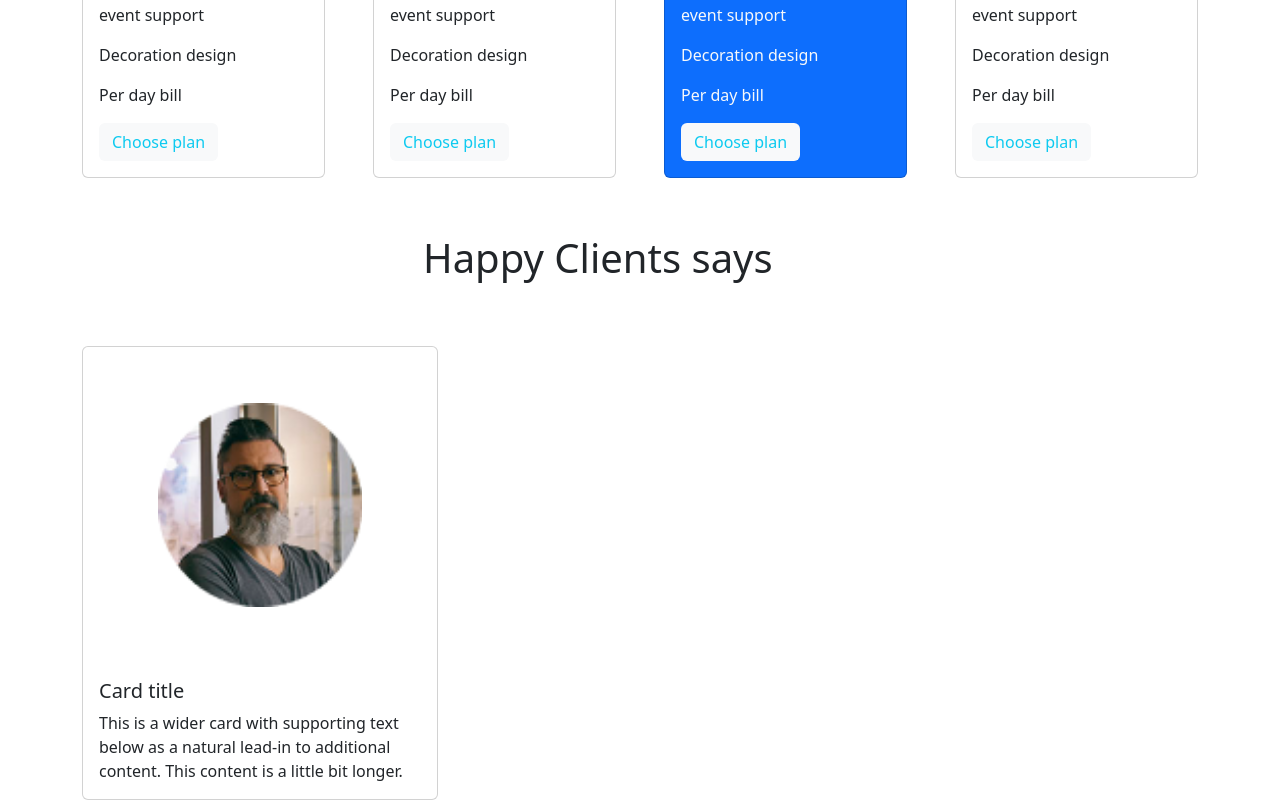
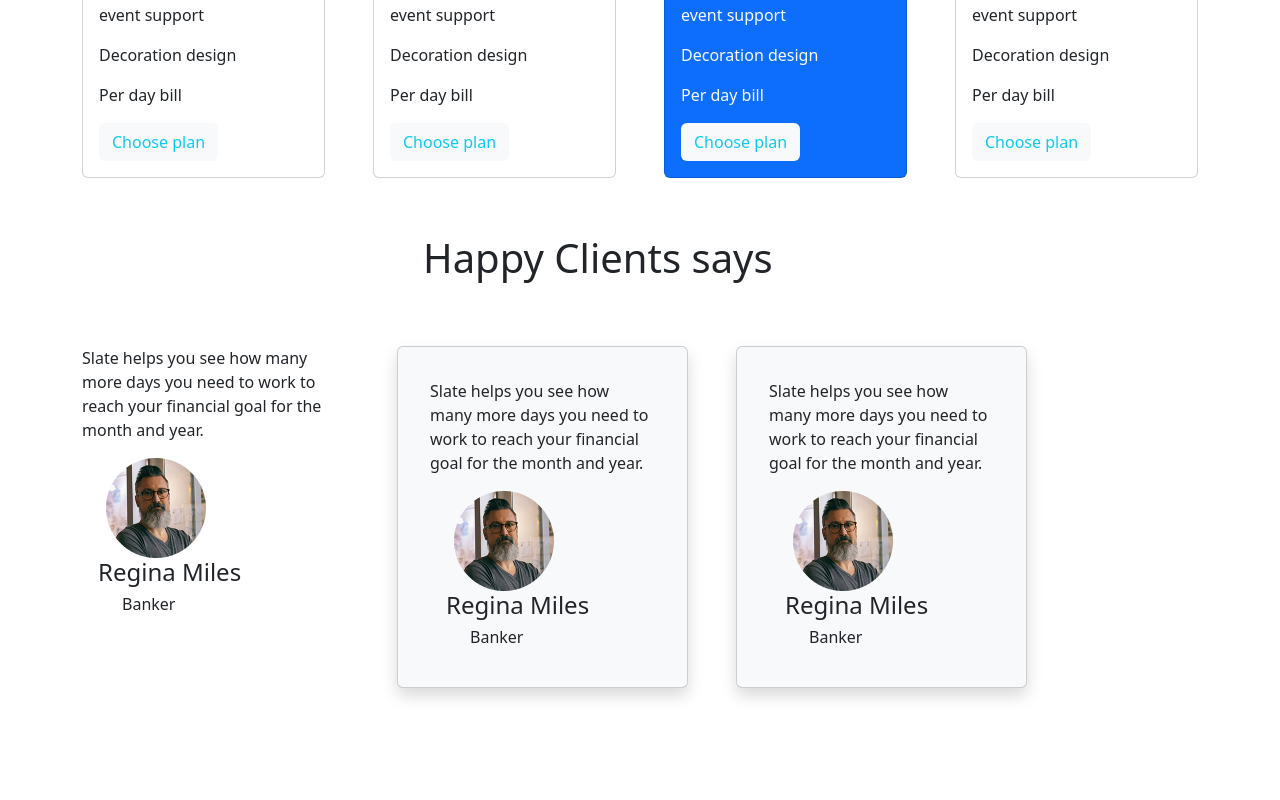
Before and after one commit to Torabarnob203311003/convo-center, a plain HTML site: page index.html in a window 1280 px wide. Shown: the part 1451-2251 px from the top of the page. After the commit the page ends 2187 px from the top, so only its background shows below. Drawn offline with nearby package versions, Linux system fonts and the light colour scheme.

Commit message:
cards again

```diff
--- a/index.html
+++ b/index.html
@@ -229,28 +229,69 @@
 
                             </div>
 
+                            <div>
+
+
+                                <div class="container ">
+                                    <div class="row row-cols-1 row-cols-md-4 g-5   ">
+                                        <div class="col  gx-5 ">
+                                            <div class="card-body  ">
+
+                                                <p class="card-text ">Slate helps you see how
+                                                    many more days you need
+                                                    to work to reach your financial
+                                                    goal for the month and year.</p>
+                                                <img src="images/person 1.png" class="ps-4" alt="">
+                                                <h4 class="ps-3">Regina Miles</h4>
+                                                <h6 class="ps-4 ms-3">Banker</h6>
+
+
+                                            </div>
 
 
 
-                            <div class="container">
+                                            </div>
+                                            <div class="card shadow p-3 mb-5 bg-body-tertiary rounded ms-5 ">
+
+                                                <div class="card-body ">
+
+                                                    <p class="card-text ">Slate helps you see how
+                                                    many more days you need
+                                                    to work to reach your financial
+                                                    goal for the month and year.</p>
+                                                    <img src="images/person 1.png" class="ps-4" alt="">
+                                                    <h4 class="ps-3">Regina Miles</h4>
+                                                    <h6 class="ps-4 ms-3">Banker</h6>
 
 
-                                <div class="row row-cols-1 row-cols-md-3 g-4">
-                                    <div class="col">
-                                        <div class="card h-100">
-                                            <img src="images/person 1.png" class="card-img-top mx-auto mt-5 mb-5 p-2 " style="width: 220px">
-                                            <div class="card-body">
-                                                <h5 class="card-title     ">Card title</h5>
-                                                <p class="card-text">This is a wider card with supporting text below as a natural lead-in to additional
-                                                    content. This content is a little bit longer.</p>
+                                                </div>
                                             </div>
+                                            <div class="card shadow p-3 mb-5 bg-body-tertiary rounded  ms-5">
 
-                                        </div>
-                                    </div>
+                                                <div class="card-body ">
+
+                                                    <p class="card-text ">Slate helps you see how
+                                                    many more days you need
+                                                    to work to reach your financial
+                                                    goal for the month and year.</p>
+                                                    <img src="images/person 1.png" class="ps-4" alt="">
+                                                    <h4 class="ps-3">Regina Miles</h4>
+                                                    <h6 class="ps-4 ms-3">Banker</h6>
 
 
+                                                </div>
+                                            </div>
+                                        </div>
+
+
+
+
+                                    </div>
                                 </div>
+
                             </div>
+
+
 
                 </section>
 
```
